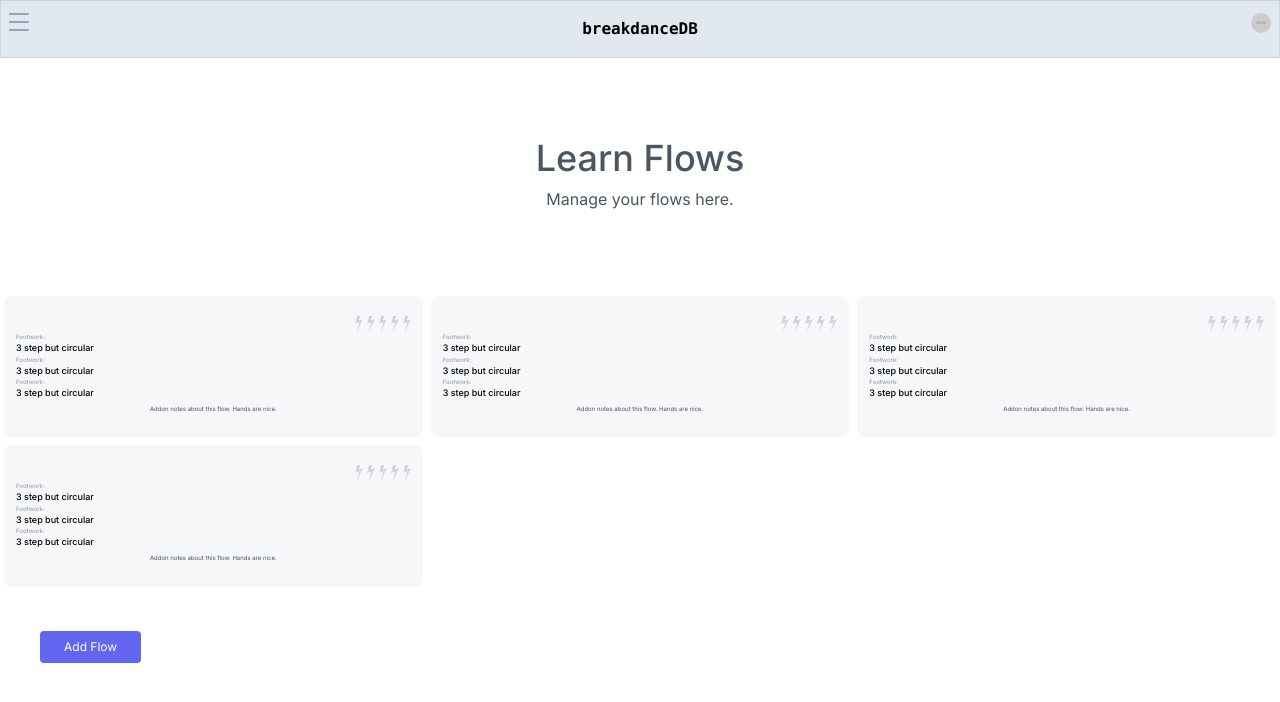
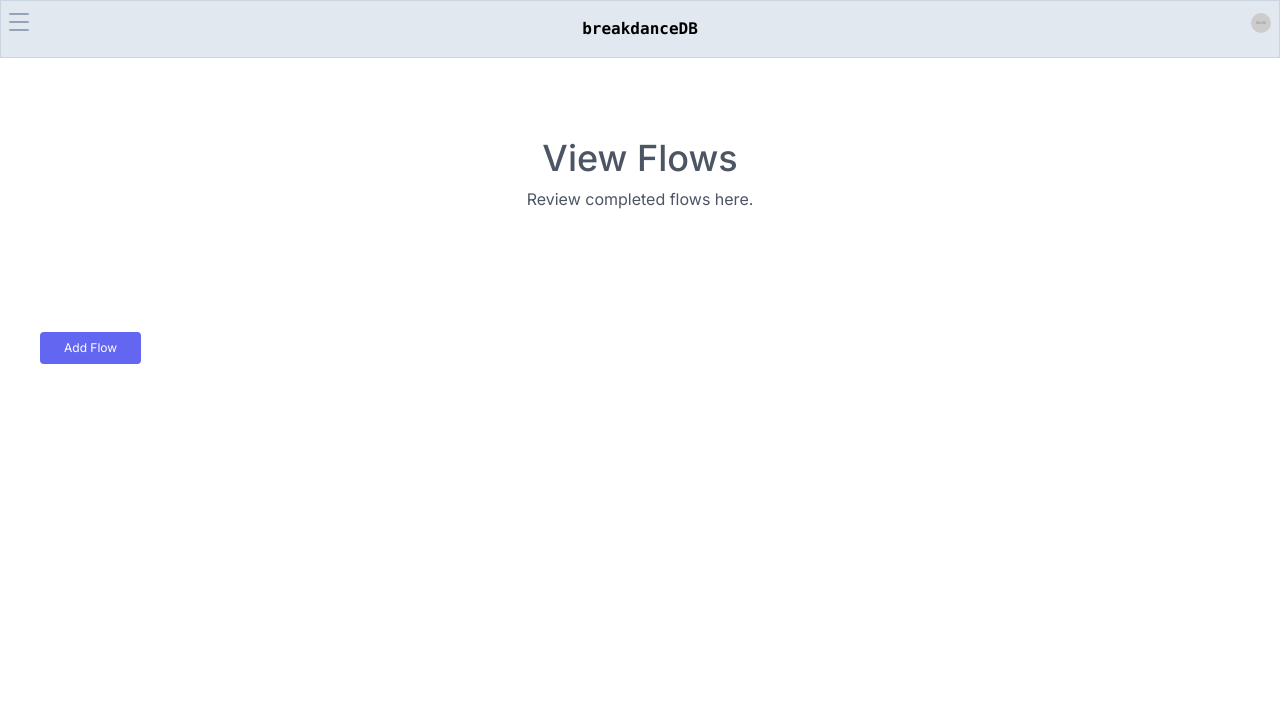
Before and after one commit to volaix/breakdancedb, a Next.js app: page /viewflows in a window 1280 px wide. Shown: the top 702 px of the page. Built offline with nearby package versions, Linux system fonts and the light colour scheme.

Commit message:
can now view finished flows

```diff
--- a/src/app/viewflows/page.tsx
+++ b/src/app/viewflows/page.tsx
@@ -1,55 +1,10 @@
 'use client'
 //@format
+import Link from 'next/link'
 import { useEffect, useState } from 'react'
-import { BasicFlow } from '../_utils/localStorageTypes'
+import RenderChilli from '../_components/RenderChilli'
+import { FlowList } from '../_utils/localStorageTypes'
 import { useZustandStore } from '../_utils/zustandLocalStorage'
-import Link from 'next/link'
-import RenderChilli from '../_components/RenderChilli'
-
-/**
- * renders the flow box that displays 3 lines of text (the flow learned) and a lightning rating
- * @param param0 Flow
- * @returns jsx
- */
-const FlowBox = ({ flow }: { flow: BasicFlow }) => {
-  //-----------------------------render-----------------------------------
-  return (
-    <div className="w-1/3 p-1">
-      <div
-        className="relative flex h-full flex-col overflow-hidden rounded-lg
-     bg-gray-100 bg-opacity-75
-      px-3 pb-6 pt-5 text-center dark:bg-gray-800 dark:bg-opacity-40"
-      >
-        <div className="flex flex-row-reverse">
-          {Array.from(Array(5)).map((a, i) => {
-            return <RenderChilli key={i} />
-          })}
-        </div>
-
-        <h1 className="title-font mb-1 text-[9px] font-medium text-black dark:text-white">
-          {[
-            { category: 'Footwork', displayText: '1 step' },
-            { category: 'Footwork', displayText: '3 step but circular' },
-            { category: 'Footwork', displayText: '6 step' },
-          ].map(({ category, displayText }) => {
-            return (
-              <div
-                key={displayText}
-                className="flex flex-col items-start overflow-hidden	text-ellipsis whitespace-nowrap"
-              >
-                <div className="text-[6px] text-gray-400 dark:text-gray-500">{`Footwork: `}</div>
-                <div>3 step but circular</div>
-              </div>
-            )
-          })}
-        </h1>
-        <p className="text-[6px]  leading-relaxed">
-          Addon notes about this flow. Hands are nice.
-        </p>
-      </div>
-    </div>
-  )
-}
 
 /**
  * Renders all the completed flows the user has done. In future this will essentially be
@@ -58,46 +13,86 @@ const FlowBox = ({ flow }: { flow: BasicFlow }) => {
  */
 export default function RenderCompletedMoves() {
   //------------------------------state---------------------------------
-  const [flows, setFlows] = useState<BasicFlow[] | null>(null)
+  const [flows, setFlows] = useState<FlowList | null>(null)
   const getLsFlows = useZustandStore((state) => state.getLsFlows)
 
   //-----------------------------hooks-------------------------------
 
   //updates flows using localstorage
   useEffect(() => {
-    setFlows([
-      { entryMove: 'test', keyMove: 'test', exitMove: 'test' },
-      { entryMove: 'test', keyMove: 'test', exitMove: 'test' },
-      { entryMove: 'test', keyMove: 'test', exitMove: 'test' },
-      { entryMove: 'test', keyMove: 'test', exitMove: 'test' },
-    ])
-  }, [])
+    setFlows(getLsFlows())
+  }, [getLsFlows])
 
   //-----------------------------render---------------------------------
+
   return (
     <div className="w-full dark:bg-gray-900">
       <div className="mt-20">
         <div className="mb-10 flex w-full flex-col text-center dark:text-gray-400">
+          {/* ------------title------------- */}
           <h1 className="title-font mb-2 text-3xl font-medium sm:text-4xl dark:text-white">
-            Learn Flows
+            View Flows
           </h1>
+          {/* ---------------subtitle---------- */}
           <p className="mx-auto px-2 text-base leading-relaxed lg:w-2/3">
-            Manage your flows here.
+            Review completed flows here.
           </p>
         </div>
         <div className="flex flex-wrap pt-10">
+          {/* ---------render flow boxes ------------ */}
           {flows &&
-            flows.map((flow) => {
-              return (
-                <FlowBox
-                  key={flow.entryMove + flow.keyMove + flow.exitMove}
-                  flow={flow}
-                />
-              )
-            })}
+            Object.entries(flows).map(
+              ([key, { entryMove, exitMove, keyMove, rating, notes }], i) => {
+                return (
+                  <div className="w-1/3 p-1" key={key}>
+                    <div
+                      className="relative flex h-full flex-col overflow-hidden rounded-lg
+     bg-gray-100 bg-opacity-75
+      px-3 pb-6 pt-5 text-center dark:bg-gray-800 dark:bg-opacity-40"
+                    >
+                      <div className="flex flex-row-reverse">
+                        {Array.from(Array(5)).map((_, i) => {
+                          return (
+                            <RenderChilli key={i} checked={i === 5 - rating} />
+                          )
+                        })}
+                      </div>
+
+                      <h1 className="title-font mb-1 text-[9px] font-medium text-black dark:text-white">
+                        {[
+                          {
+                            category: entryMove.category,
+                            displayText: entryMove.displayName,
+                          },
+                          {
+                            category: keyMove.category,
+                            displayText: keyMove.displayName,
+                          },
+                          {
+                            category: exitMove.category,
+                            displayText: exitMove.displayName,
+                          },
+                        ].map(({ category, displayText }) => {
+                          return (
+                            <div
+                              key={displayText}
+                              className="flex flex-col items-start overflow-hidden	text-ellipsis whitespace-nowrap"
+                            >
+                              <div className="text-[6px] text-gray-400 dark:text-gray-500">{`${category}: `}</div>
+                              <div>{displayText}</div>
+                            </div>
+                          )
+                        })}
+                      </h1>
+                      <p className="text-[6px]  leading-relaxed">{notes}</p>
+                    </div>
+                  </div>
+                )
+              },
+            )}
         </div>
         <button className="ml-10 mt-10 inline-flex rounded border-0 bg-indigo-500 px-6 py-2 text-xs text-white hover:bg-indigo-600 focus:outline-none">
-          <Link href="/learnflows/addflow">Add Flow</Link>
+          <Link href="/learnflows">Add Flow</Link>
         </button>
       </div>
     </div>
```
